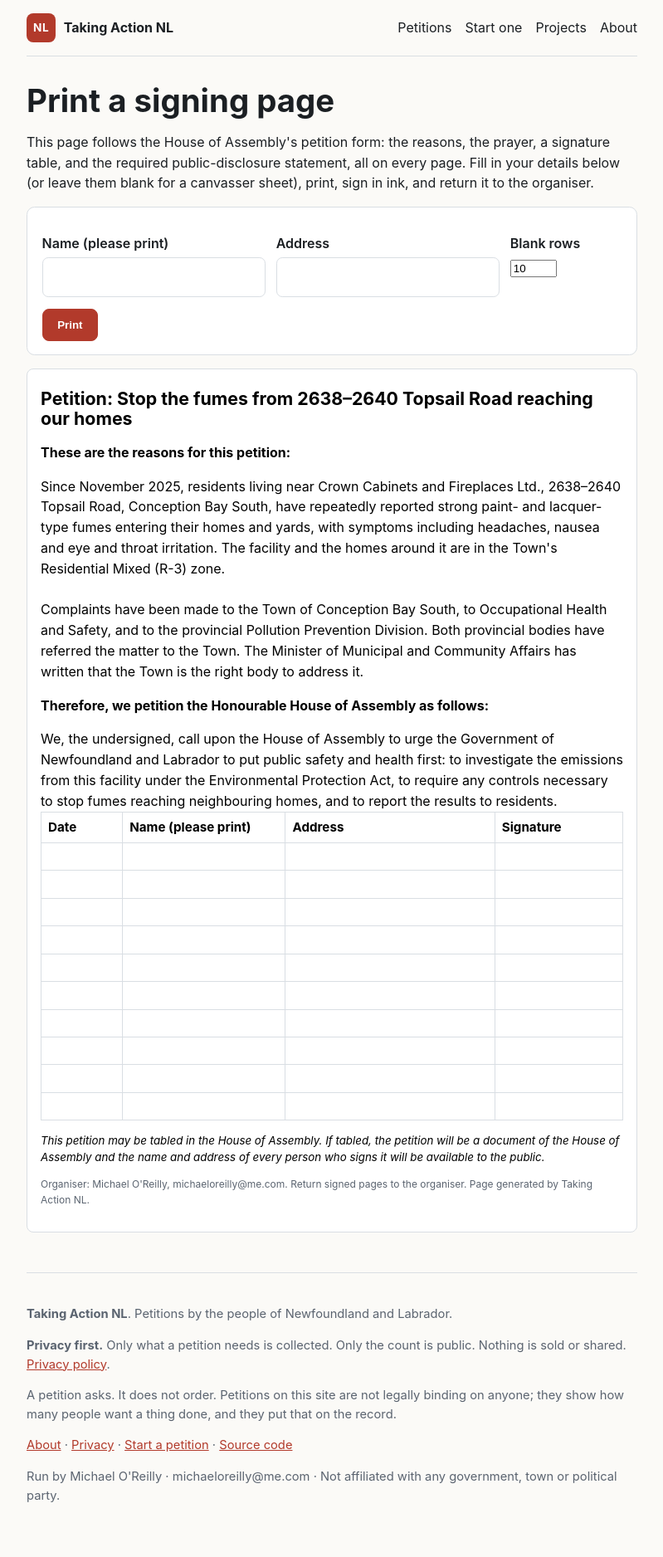
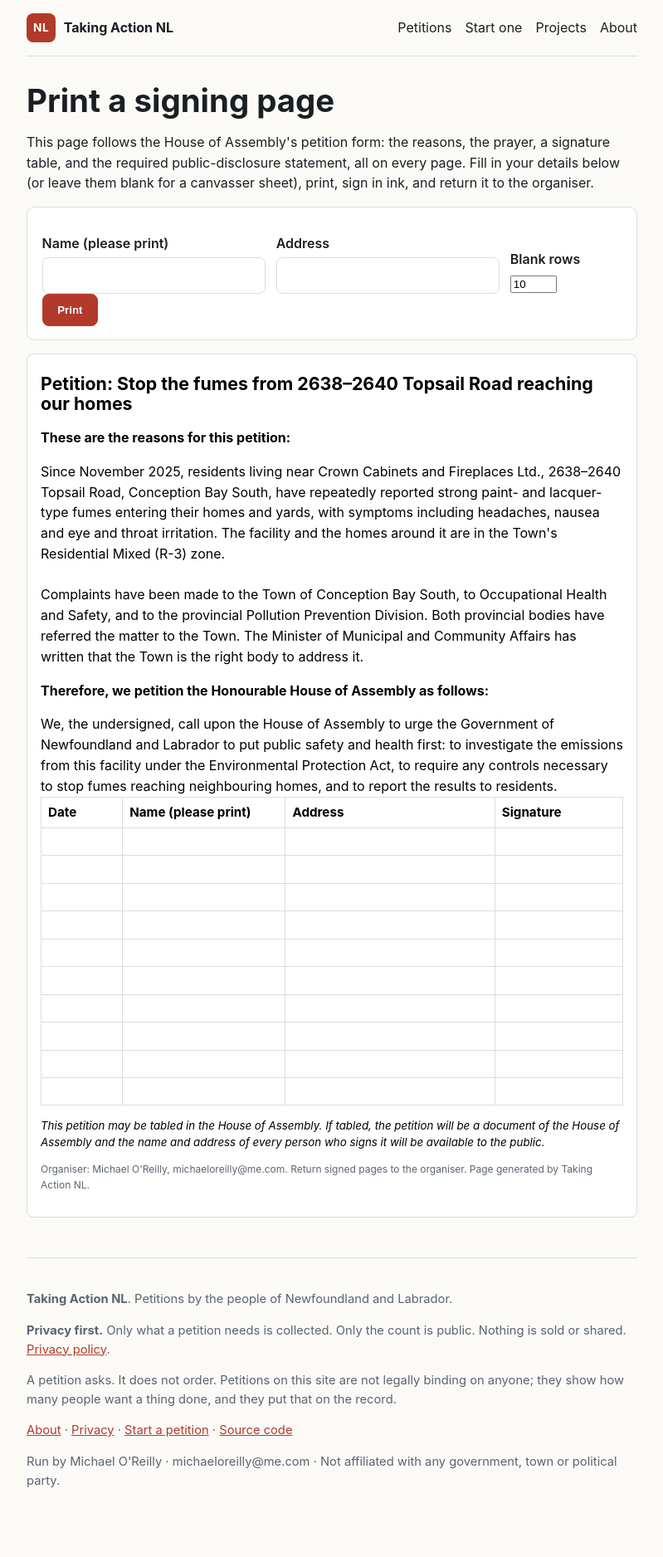
Before and after one commit to MichaelOrSd/taking-action-nl, a Jekyll site: the page built from print/index.html, in a window 1280 px wide. Shown: the whole page at 83% size, without its empty margins (240-1039 px from the left). Built offline with Jekyll 4.4.1, drawn with Linux system fonts in a browser that asks for light colours.

Commit message:
Sign form: align community, province and postal code fields
Co-Authored-By: Claude Fable 5.1 <noreply@anthropic.com>

```diff
--- a/_includes/sign-form.html
+++ b/_includes/sign-form.html
@@ -32,8 +32,8 @@
       </select>
     </div>
     <div class="field">
-      <label for="postal_code">Postal code <span class="opt">(optional)</span></label>
-      <input id="postal_code" name="postal_code" type="text" autocomplete="postal-code" maxlength="10">
+      <label for="postal_code">Postal code</label>
+      <input id="postal_code" name="postal_code" type="text" autocomplete="postal-code" maxlength="10" placeholder="optional">
     </div>
   </div>
   <div class="field">
--- a/assets/css/site.css
+++ b/assets/css/site.css
@@ -35,7 +35,9 @@ h2 { font-size: 1.35rem; margin: 2rem 0 .6rem; } h3 { font-size: 1.1rem; margin:
 .sign { margin-top: 2.5rem; padding-top: 1rem; border-top: 1px solid var(--line); }
 .sign-form .field { margin: .9rem 0; } .sign-form label { display: block; font-weight: 600; margin-bottom: .3rem; }
 .sign-form input[type=text], .sign-form input[type=email], .sign-form select { width: 100%; padding: .65rem .7rem; border: 1px solid var(--line); border-radius: .45rem; background: var(--card); color: var(--ink); font: inherit; }
-.row { display: grid; grid-template-columns: 2fr 2fr 1fr; gap: .8rem; } @media (max-width: 640px) { .row { grid-template-columns: 1fr; } }
+.row { display: grid; grid-template-columns: 2fr 2fr 1fr; gap: .8rem; align-items: end; } .row .field { margin: .9rem 0 0; } .row label { white-space: nowrap; }
+.sign-form select { height: 2.75rem; } .sign-form input[type=text], .sign-form input[type=email] { height: 2.75rem; }
+@media (max-width: 640px) { .row { grid-template-columns: 1fr; } .row .field { margin: .9rem 0 0; } }
 .opt, .hint { color: var(--muted); font-weight: 400; font-size: .9rem; } .hint { margin: .3rem 0 0; }
 .pad-wrap { border: 1px dashed var(--line); border-radius: .5rem; background: #fff; }
 .pad-wrap canvas { display: block; width: 100%; height: 180px; touch-action: none; }
```
